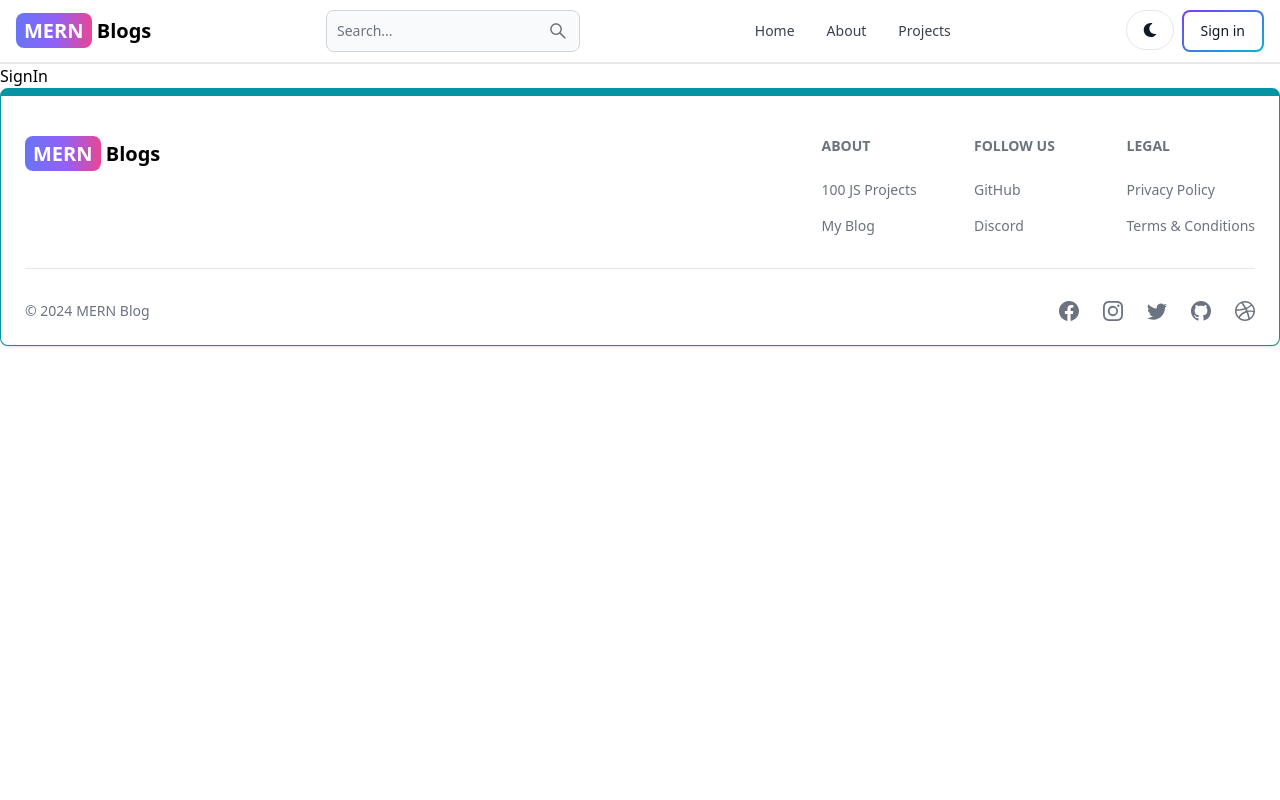
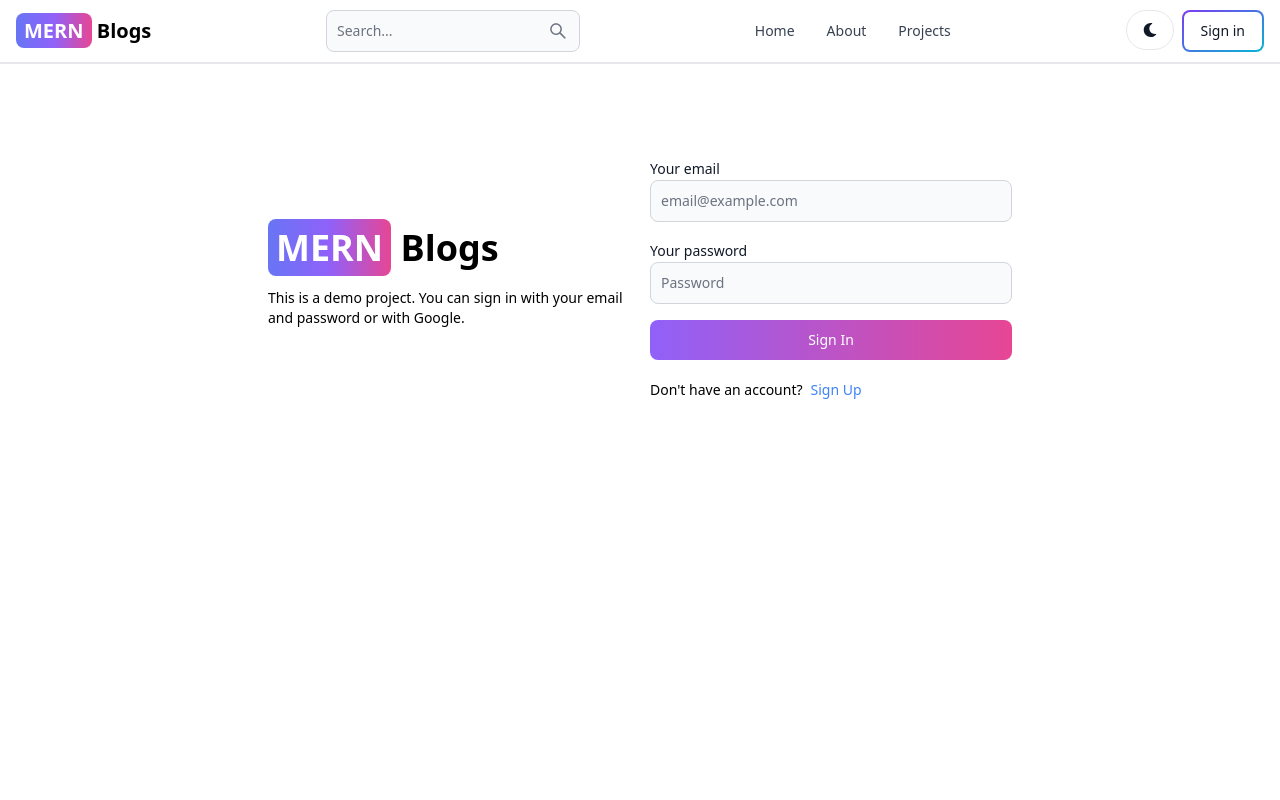
Before and after one commit to Simi-Andrei/mern-blogs, a React (Vite) app in the folder client/: page /sign-in in a window 1280 px wide. Shown: the top 800 px of the page. Built offline with nearby package versions, Linux system fonts and the light colour scheme.

Commit message:
signin page functionality

```diff
--- a/client/src/pages/SignIn.jsx
+++ b/client/src/pages/SignIn.jsx
@@ -1,5 +1,115 @@
+import { useState } from "react";
+import { Alert, Button, Label, Spinner, TextInput } from "flowbite-react";
+import { useNavigate, Link } from "react-router-dom";
+
 const SignIn = () => {
-  return <div>SignIn</div>;
+  const navigate = useNavigate();
+
+  const [formData, setFormData] = useState({});
+  const [errorMessage, setErrorMessage] = useState(null);
+  const [loading, setLoading] = useState(false);
+
+  const handleChange = (e) => {
+    setFormData({ ...formData, [e.target.id]: e.target.value.trim() });
+  };
+
+  const handleSubmit = async (e) => {
+    e.preventDefault();
+    if (!formData.email || !formData.password) {
+      return setErrorMessage("Please fill out all the fields!");
+    }
+    try {
+      setLoading(true);
+      setErrorMessage(null);
+      const res = await fetch("/api/auth/signin", {
+        method: "POST",
+        headers: {
+          "Content-Type": "application/json",
+        },
+        body: JSON.stringify(formData),
+      });
+      const data = await res.json();
+
+      if (data.success === false) {
+        return setErrorMessage(data.message);
+      }
+      setLoading(false);
+      if (res.ok) {
+        navigate("/");
+      }
+    } catch (error) {
+      setErrorMessage(error.message);
+      setLoading(false);
+    } finally {
+      setLoading(false);
+    }
+  };
+
+  return (
+    <div className="min-h-screen mt-20">
+      <div className="flex p-3 max-w-3xl mx-auto flex-col md:flex-row md:items-center gap-5">
+        <div className="flex-1">
+          <Link className="text-4xl font-bold dark:text-white" to="/">
+            <span className="px-2 py-1 bg-gradient-to-r from-indigo-500 via-purple-500 to-pink-500 rounded-lg text-white">
+              MERN
+            </span>{" "}
+            Blogs
+          </Link>
+          <p className="text-sm mt-5">
+            This is a demo project. You can sign in with your email and password
+            or with Google.
+          </p>
+        </div>
+        <div className="flex-1">
+          <form onSubmit={handleSubmit} className="flex flex-col gap-4">
+            <div>
+              <Label htmlFor="email" value="Your email" />
+              <TextInput
+                type="email"
+                placeholder="email@example.com"
+                id="email"
+                onChange={handleChange}
+              />
+            </div>
+            <div>
+              <Label htmlFor="password" value="Your password" />
+              <TextInput
+                type="password"
+                placeholder="Password"
+                id="password"
+                onChange={handleChange}
+              />
+            </div>
+            <Button
+              gradientDuoTone="purpleToPink"
+              type="submit"
+              disabled={loading}
+            >
+              {loading ? (
+                <>
+                  <Spinner size="sm" />
+                  <span className="pl-3">Loading...</span>
+                </>
+              ) : (
+                "Sign In"
+              )}
+            </Button>
+          </form>
+          <div className="flex gap-2 text-sm mt-5">
+            <span>Don't have an account?</span>
+            <Link className="text-blue-500" to="/sign-up">
+              Sign Up
+            </Link>
+          </div>
+          {errorMessage && (
+            <Alert className="mt-5" color="failure">
+              {errorMessage}
+            </Alert>
+          )}
+        </div>
+      </div>
+    </div>
+  );
 };
 
 export default SignIn;
--- a/client/src/pages/SignUp.jsx
+++ b/client/src/pages/SignUp.jsx
@@ -44,8 +44,6 @@
       setLoading(false);
     }
   };
-
-  console.log(loading);
 
   return (
     <div className="min-h-screen mt-20">
```
